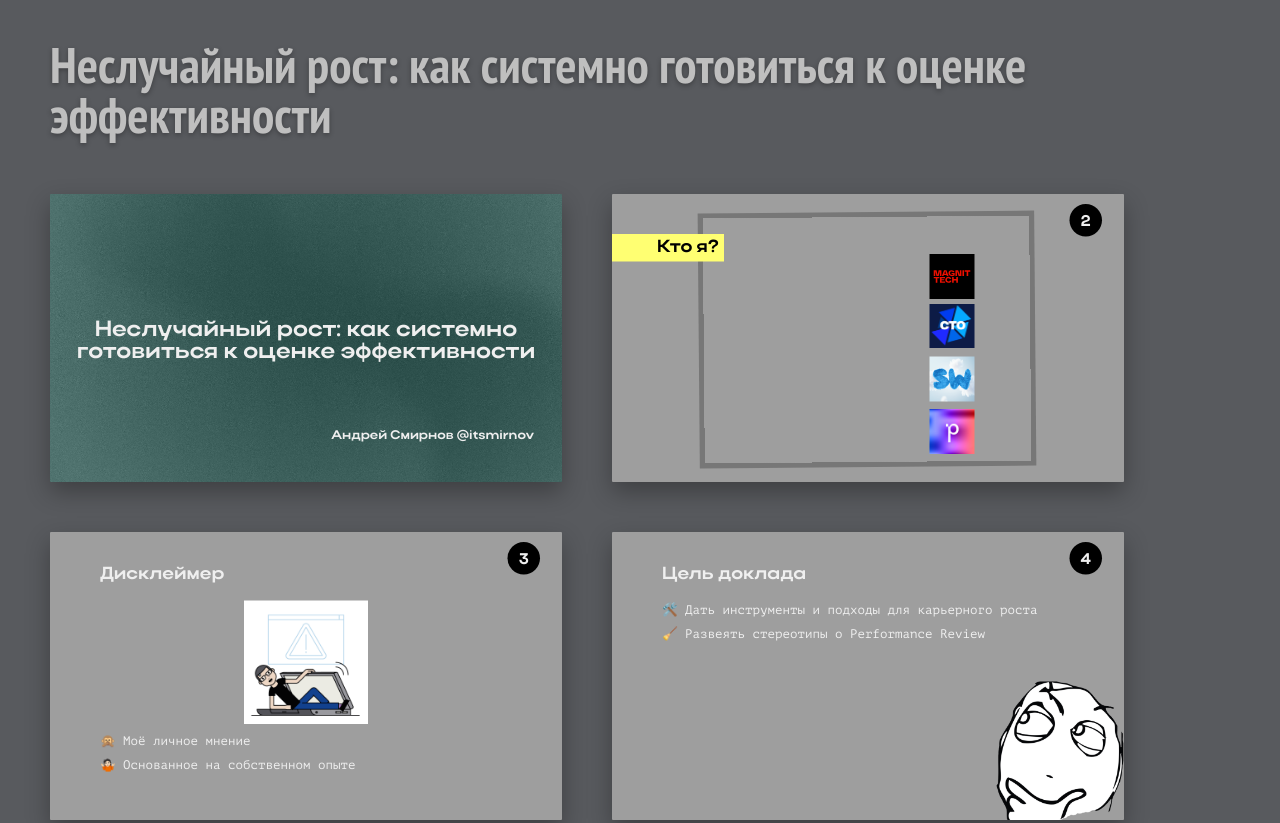
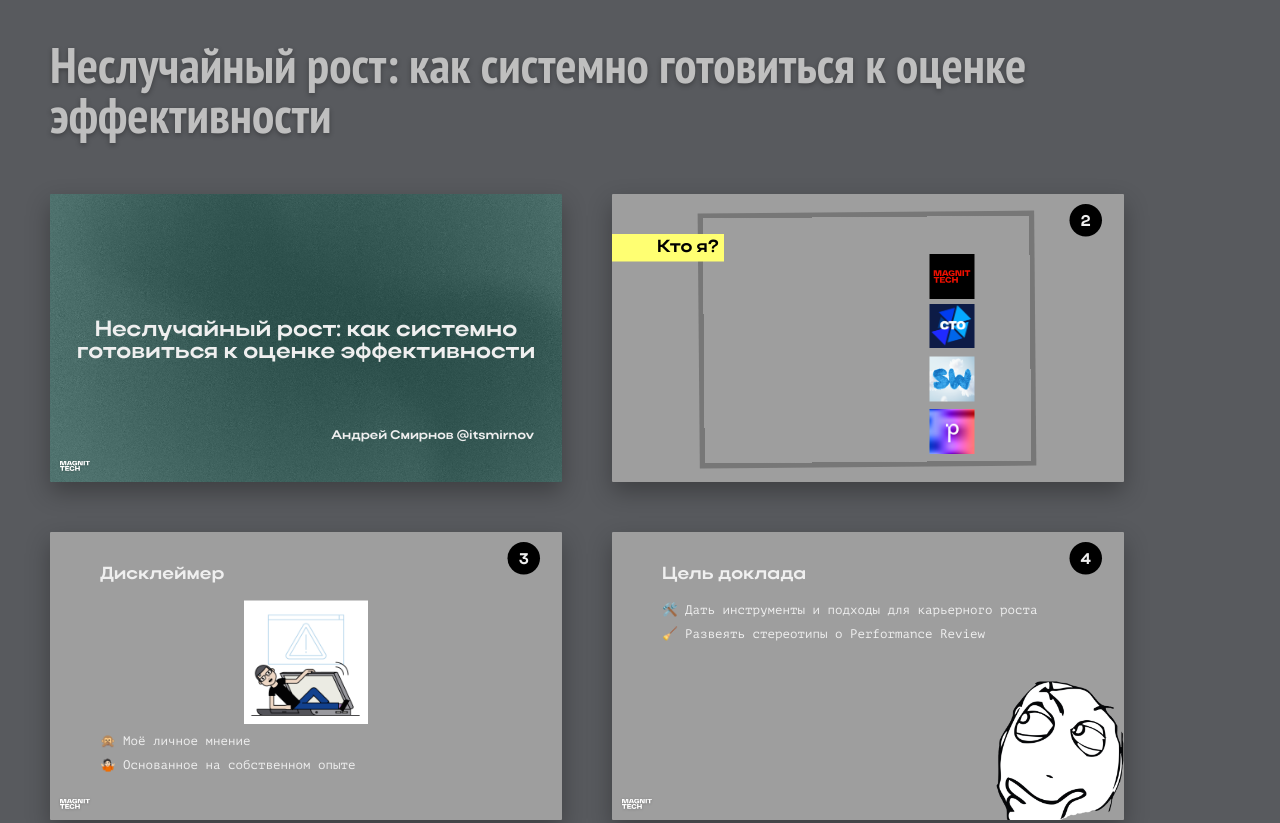
Before and after one commit to sandark7/KW25, a website: page index.html in a window 1280 px wide. Shown: the top 823 px of the page. Drawn offline with nearby package versions, Linux system fonts and the light colour scheme; files that its build step writes are made by us from their sources; the site is published under a folder, as on GitHub Pages, so addresses that start at the root find nothing.

Commit message:
third commit

```diff
--- a/src/styles/theme.styl
+++ b/src/styles/theme.styl
@@ -182,7 +182,7 @@ blockquote
 	width 60px
 	left 20px;
 	bottom: 22px;
-	background: no-repeat left bottom / contain url("/pictures/magnit-tech.svg");
+	background: no-repeat left bottom / contain url("pictures/magnit-tech.svg");
 	opacity: 1;
 	z-index: 50;
 	pointer-events: none;
```
